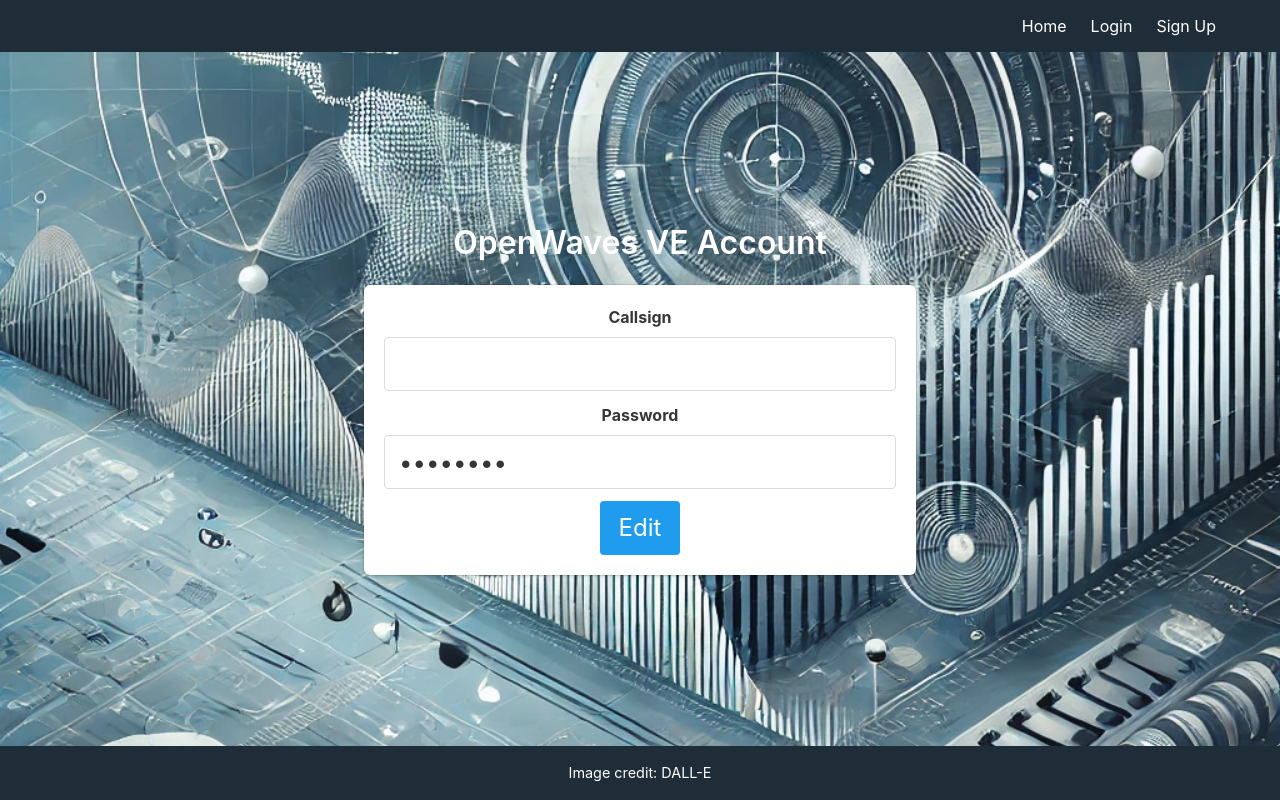
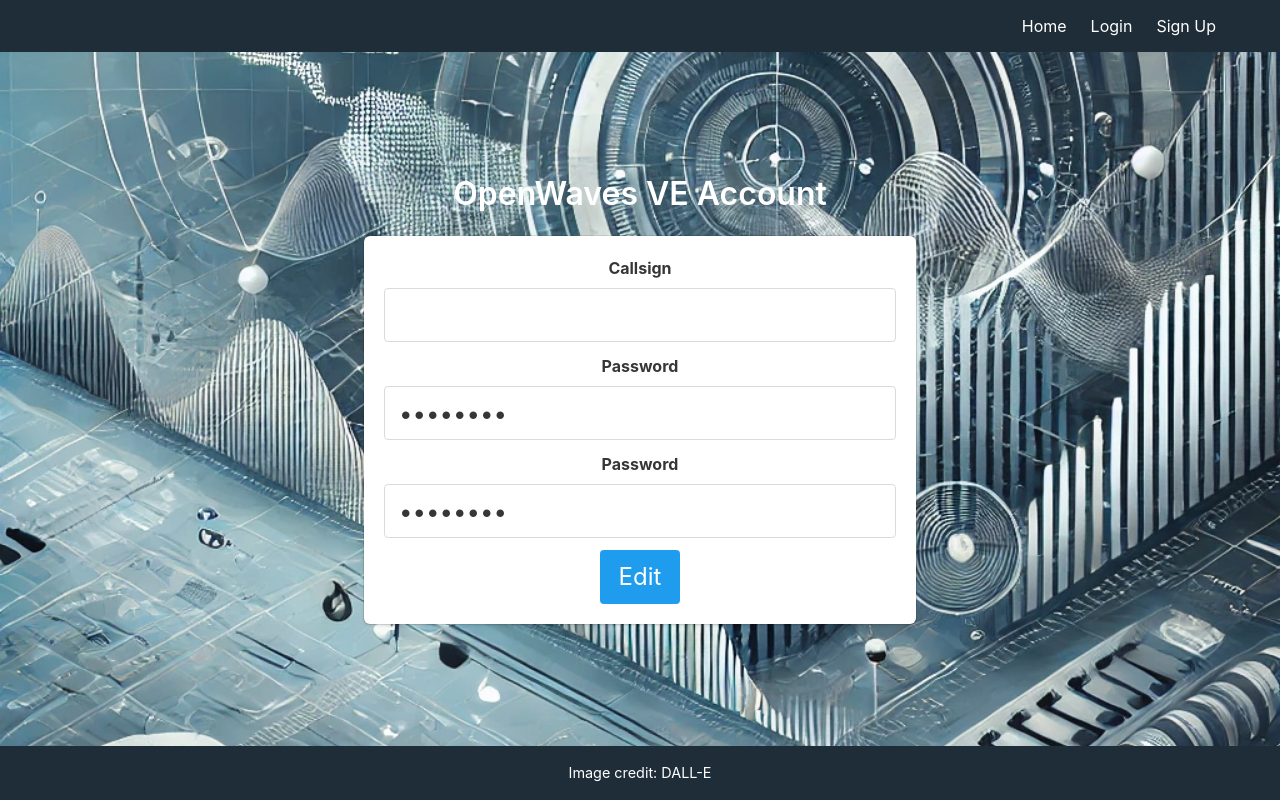
Before and after one commit to kr3kls/OpenWaves, a Flask app: template openwaves/templates/ve_profile.html in a window 1280 px wide. Run offline with Flask 3, Linux system fonts and the light colour scheme; the template is opened without the code that fills it, so the values that code supplies are empty; some libraries are stand-ins or nearby versions.

Commit message:
reduced duplicate code
Reduced duplicate code in password forms.

```diff
--- /dev/null
+++ b/openwaves/templates/form_passwords.html
@@ -0,0 +1,26 @@
+<div class="field" id="password-placeholder-field">
+    <label class="label" for="password-placeholder">Password</label>
+    <div class="control">
+        <input class="input is-large" type="password" name="password-placeholder" id="password-placeholder" value="********" readonly>
+    </div>
+</div>
+
+<!-- Password fields (initially hidden) -->
+<div class="field" id="new-password-field">
+    <label class="label" for="password">New Password</label>
+    <div class="control">
+        <input class="input is-large" type="password" name="password" id="password" placeholder="Enter new password">
+    </div>
+</div>
+
+<div class="field" id="confirm-password-field">
+    <label class="label" for="confirm_password">Confirm New Password</label>
+    <div class="control">
+        <input class="input is-large" type="password" name="confirm_password" id="confirm_password" placeholder="Confirm new password">
+    </div>
+</div>
+
+<div class="field is-grouped is-grouped-centered">
+    <button type="button" id="edit-button" class="button is-info is-large">Edit</button>
+    <button type="submit" id="save-button" class="button is-success is-large">Save</button>
+</div>
--- a/openwaves/templates/ve_profile.html
+++ b/openwaves/templates/ve_profile.html
@@ -22,25 +22,7 @@
                 </div>
             </div>
 
-            <!-- Password fields (initially hidden) -->
-            <div class="field" id="new-password-field">
-                <label class="label" for="password">New Password</label>
-                <div class="control">
-                    <input class="input is-large" type="password" name="password" id="password" placeholder="Enter new password">
-                </div>
-            </div>
-
-            <div class="field" id="confirm-password-field">
-                <label class="label" for="confirm_password">Confirm New Password</label>
-                <div class="control">
-                    <input class="input is-large" type="password" name="confirm_password" id="confirm_password" placeholder="Confirm new password">
-                </div>
-            </div>
-
-            <div class="field is-grouped is-grouped-centered">
-                <button type="button" id="edit-button" class="button is-info is-large">Edit</button>
-                <button type="submit" id="save-button" class="button is-success is-large">Save</button>
-            </div>
+            {% include 'form_passwords.html' %}
         </form>
     </div>
 </div>
```
Also changed, not shown: openwaves/templates/profile.html (+1 -26 lines).
